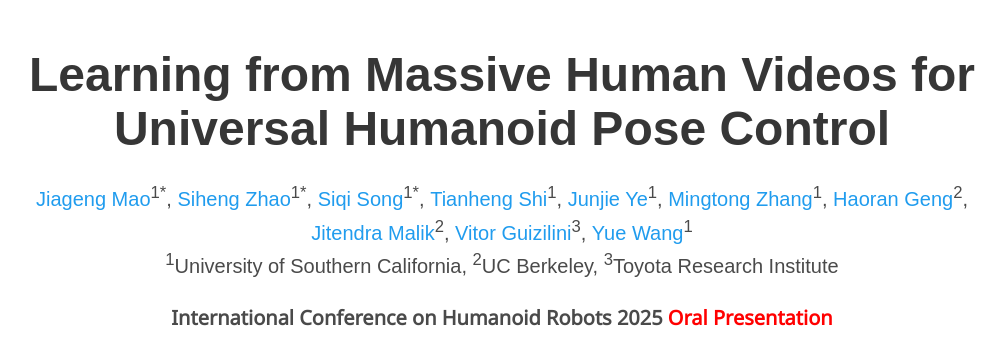
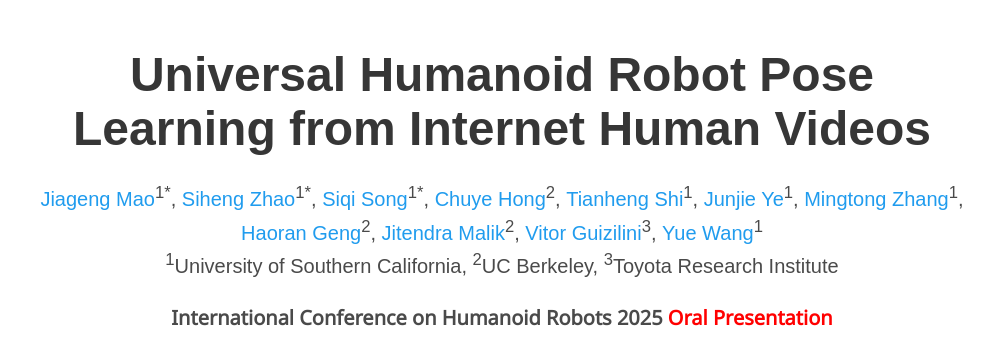
Before and after one commit to USC-GVL/UH-1, a plain HTML site: page index.html in a window 1280 px wide. Shown: the top 349 px of the page, without its empty margins (138-1144 px from the left). Drawn offline with nearby package versions, Linux system fonts and the light colour scheme; some icons are missing; a web font is replaced by a local one.

Commit message:
[update] minor update and test

```diff
--- a/index.html
+++ b/index.html
@@ -90,7 +90,7 @@
     <div class="container is-max-desktop">
       <div class="columns is-centered">
         <div class="column has-text-centered">
-          <h1 class="title is-1 publication-title">Learning from Massive Human Videos for Universal Humanoid Pose Control</h1>
+          <h1 class="title is-1 publication-title">Universal Humanoid Robot Pose Learning from Internet Human Videos</h1>
           <div class="is-size-5 publication-authors">
             <!-- <span class="author-block">
               <a href="">Author List</a><sup>1</sup>,</span> -->
@@ -100,6 +100,9 @@
               <a href="https://sihengz02.github.io/">Siheng Zhao</a><sup>1*</sup>,</span>
             <span class="author-block">
               <a href="https://song-siqi.github.io">Siqi Song</a><sup>1*</sup>,
+            </span>
+            <span class="author-block">
+              <a href="https://chuye03.github.io/">Chuye Hong</a><sup>2</sup>,
             </span>
             <span class="author-block">
               <a href="https://www.linkedin.com/in/tianheng-shi-5244b8201/">Tianheng Shi</a><sup>1</sup>,
```
